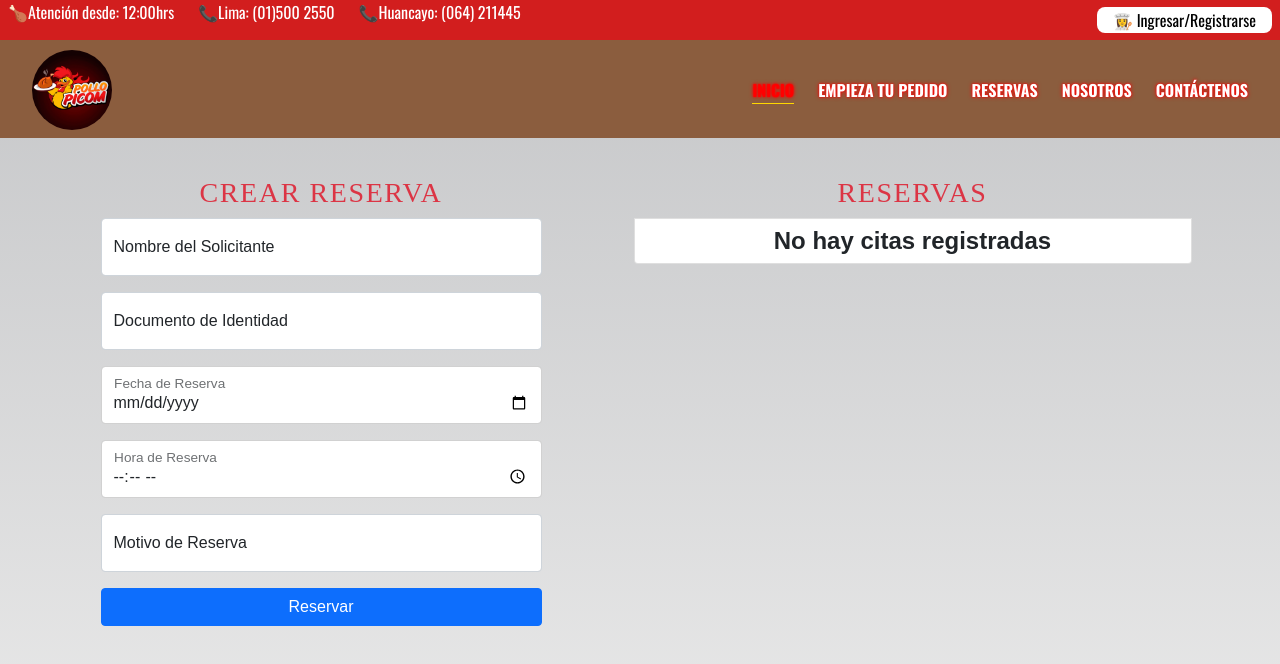
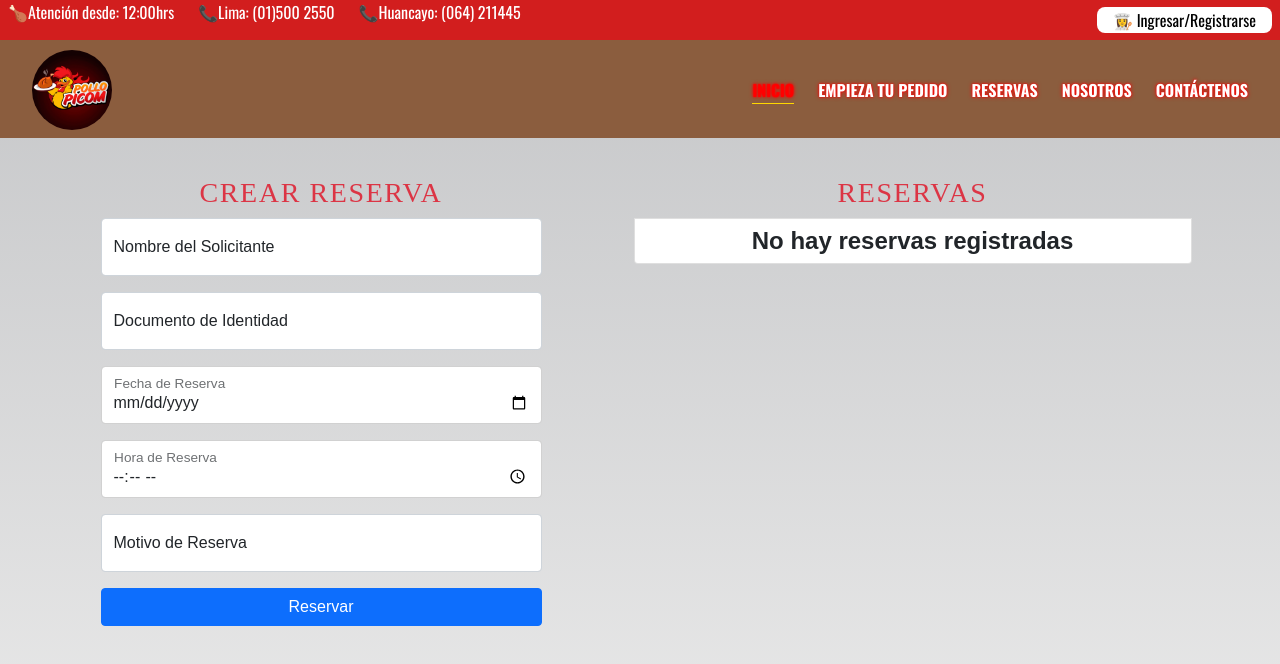
Before and after one commit to FherAmableRicse/react-proyecto-polleria, a React (Create React App) app: page /reservas in a window 1280 px wide. Shown: the top 664 px of the page. Built offline with nearby package versions, Linux system fonts and the light colour scheme.

Commit message:
update urlAPI y .env

```diff
--- a/src/App.jsx
+++ b/src/App.jsx
@@ -15,12 +15,12 @@ function App() {
     setReservas([...reservas, reserva]);
   };
 
-  const readReserva = (id) => {
-    const reserva = reservas.find((element) => {
-      return element.id === id;
-    });
-    setReserva(reserva);
-  };
+  // const readReserva = (id) => {
+  //   const reserva = reservas.find((element) => {
+  //     return element.id === id;
+  //   });
+  //   setReserva(reserva);
+  // };
 
   const submitReserva=(reserva)=>{
     if(reserva.id){
--- a/src/components/reservas/ReservasReserva.jsx
+++ b/src/components/reservas/ReservasReserva.jsx
@@ -1,6 +1,6 @@
 const ReservasReserva = ({ reserva }) => {
   const { id, solicitante, dni, fecha, hora, motivo } = reserva;
-  const urlWhatsapp = `https://wa.me/51999122789?text=${process.env.REACT_APP_URL}`;
+  const urlWhatsapp = `${process.env.REACT_APP_URL}`;
   return (
     <li
       className="d-flex flex-column gap-2 list-group-item list-group-item-action"
--- a/src/components/reservas/ReservasReservas.jsx
+++ b/src/components/reservas/ReservasReservas.jsx
@@ -6,8 +6,6 @@ const ReservasReservas=({reservas, readReserva})=>{
       <h3 className="text-center text-danger">Reservas</h3>
         {reservas.length ? (
           reservas.map((reserva) => {
-
-
             return (
               <ReservasReserva
               key={reserva.id}
@@ -21,7 +19,7 @@ const ReservasReservas=({reservas, readReserva})=>{
             className="d-flex justify-content-center gap-2 list-group-item"
             aria-current="true"
           >
-            <h4 className="fw-bolder m-0">No hay citas registradas</h4>
+            <h4 className="fw-bolder m-0">No hay reservas registradas</h4>
           </li>
         )}
       </ul>
```
